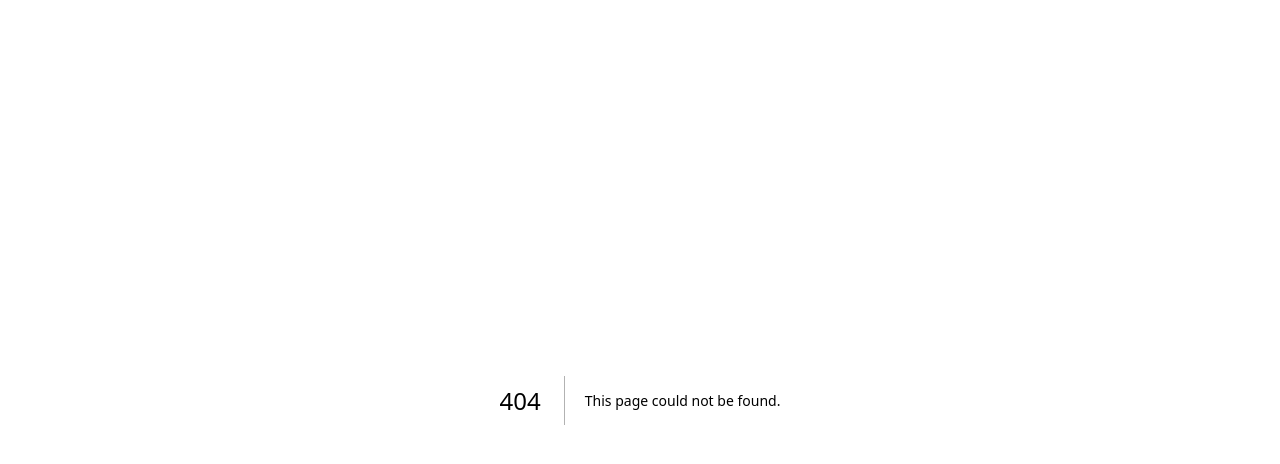
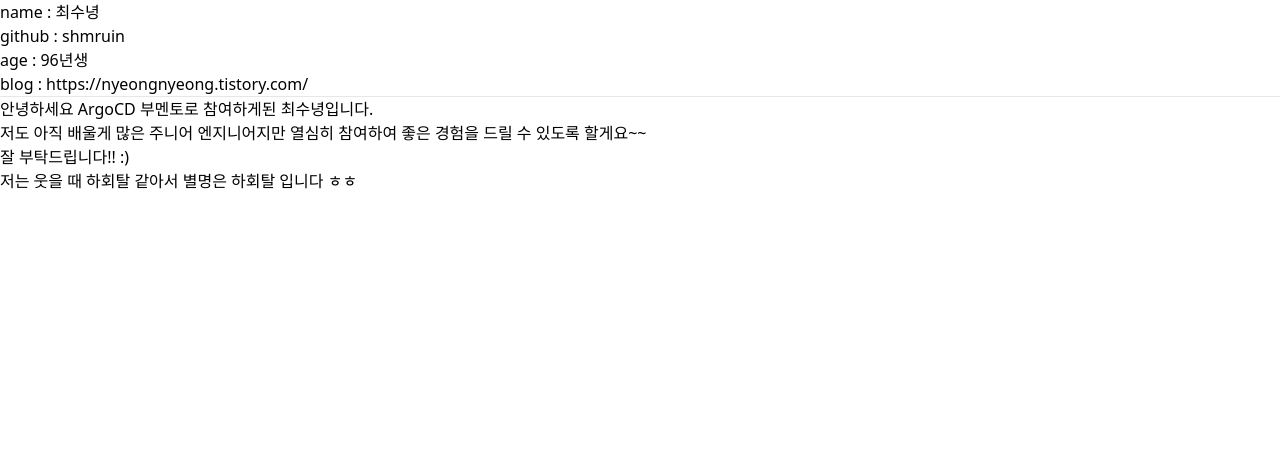
Before and after one commit to Argo-OSS/argo-oss.github.io, a Next.js app: page /2024/members/ChoiSooNyeong in a window 1280 px wide. Before the commit this address had no page. Shown: the top 464 px of the page. Built offline with nearby package versions, Linux system fonts and the light colour scheme.

Commit message:
최수녕 자기소개

```diff
--- a/pages/2024/members.mdx
+++ b/pages/2024/members.mdx
@@ -1,7 +1,7 @@
 ### 멤버 목록
 
 - [정성락(멘토)]()
-- [최수녕(멘토)]()
+- [최수녕(멘토)](https://argo-oss.github.io/2024/members/ChoiSooNyeong)
 - [송혜민(멘토)](https://argo-oss.github.io/2024/members/SongHaeMin)
 
 ---
--- /dev/null
+++ b/pages/2024/members/ChoiSooNyeong.mdx
@@ -0,0 +1,14 @@
+- name : 최수녕
+- github : [shmruin](https://github.com/shmruin)
+- age : 96년생
+- blog : [https://nyeongnyeong.tistory.com/](https://nyeongnyeong.tistory.com/)
+
+---
+
+안녕하세요 ArgoCD 부멘토로 참여하게된 최수녕입니다.
+
+저도 아직 배울게 많은 주니어 엔지니어지만 열심히 참여하여 좋은 경험을 드릴 수 있도록 할게요~~
+
+잘 부탁드립니다!! :)
+
+저는 웃을 때 하회탈 같아서 별명은 하회탈 입니다 ㅎㅎ
```
